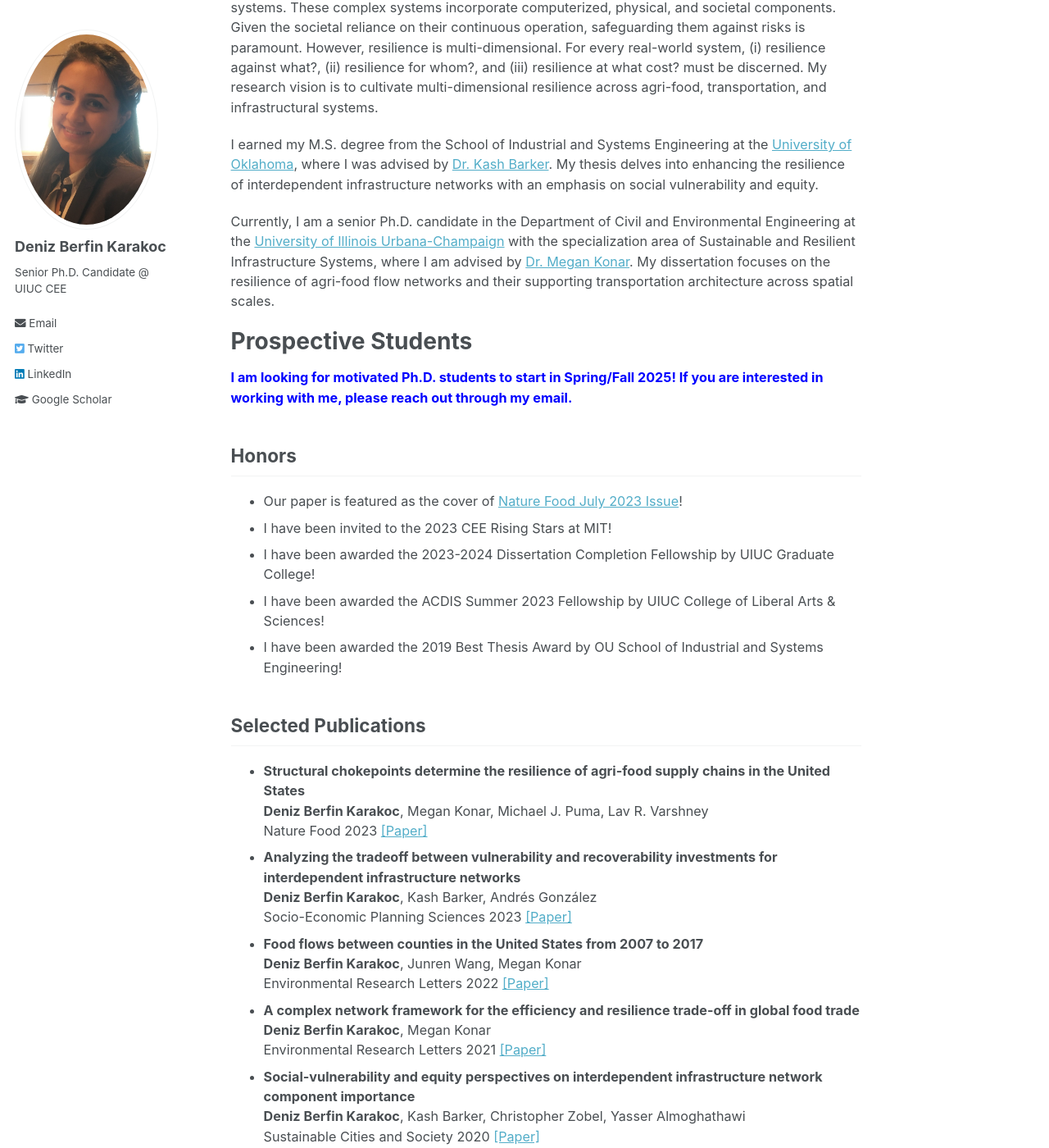
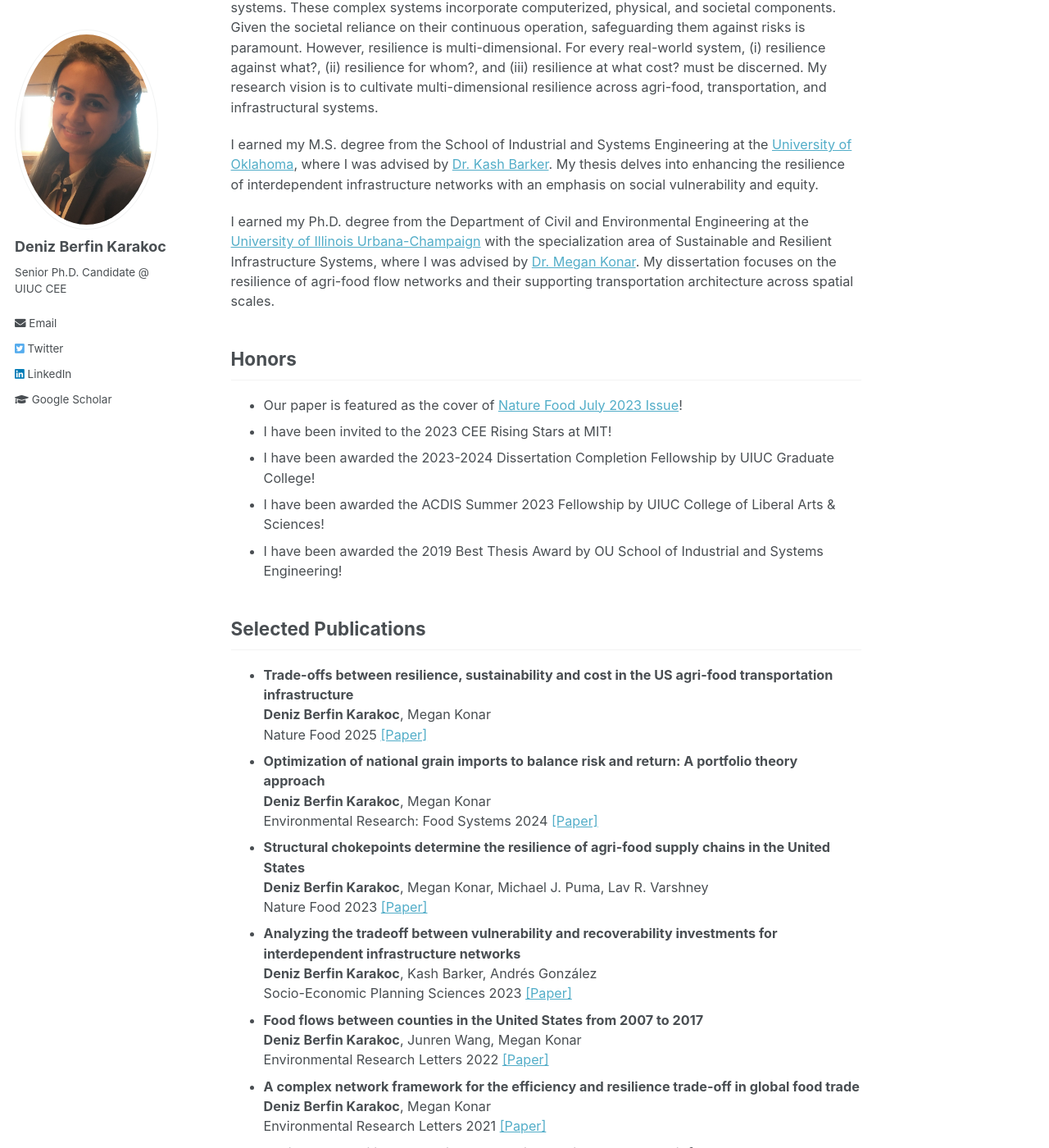
Before and after one commit to denizberfinkarakoc/denizberfinkarakoc.github.io, a Jekyll site: the page built from _pages/about.md, in a window 1280 px wide and 1400 px high, scrolled down 257 px. Shown: the whole window at 82% size. Built offline with Jekyll 4.4.1, drawn with Linux system fonts in a browser that asks for light colours; some of the changed text lies outside the part shown.

Commit message:
change about.md

```diff
--- a/_pages/about.md
+++ b/_pages/about.md
@@ -19,18 +19,14 @@
 </script>
 
 
-<p style="color:blue;"> <b> I will start as an Assistant Professor in the <a href='https://scai.engineering.asu.edu/'>School of Computing and Augmented Intelligence</a> at <a href='https://www.asu.edu/'>Arizona State University</a> in Fall 2024! </b> </p>
+<p style="color:blue;"> <b> I am an Assistant Professor in the <a href='https://scai.engineering.asu.edu/'>School of Computing and Augmented Intelligence</a> at <a href='https://www.asu.edu/'>Arizona State University</a> since Fall 2024! </b> </p>
 
 My research centers on understanding and enhancing the resilience of cyber-physical-social systems. These complex systems incorporate computerized, physical, and societal components. Given the societal reliance on their continuous operation, safeguarding them against risks is paramount. However, resilience is multi-dimensional. For every real-world system, (i) resilience against what?, (ii) resilience for whom?, and (iii) resilience at what cost? must be discerned. My research vision is to cultivate multi-dimensional resilience across agri-food, transportation, and infrastructural systems.
 
 I earned my M.S. degree from the School of Industrial and Systems Engineering at the [University of Oklahoma](https://www.ou.edu/coe/ise), where I was advised by [Dr. Kash Barker](https://www.ou.edu/systemslab/). My thesis delves into enhancing the resilience of interdependent infrastructure networks with an emphasis on social vulnerability and equity.
 
-Currently, I am a senior Ph.D. candidate in the Department of Civil and Environmental Engineering at the [University of Illinois Urbana-Champaign](https://cee.illinois.edu/) with the specialization area of Sustainable and Resilient Infrastructure Systems, where I am advised by [Dr. Megan Konar](https://mkonar.cee.illinois.edu/). My dissertation focuses on the resilience of agri-food flow networks and their supporting transportation architecture across spatial scales.
+I earned my Ph.D. degree from the Department of Civil and Environmental Engineering at the [University of Illinois Urbana-Champaign](https://cee.illinois.edu/) with the specialization area of Sustainable and Resilient Infrastructure Systems, where I was advised by [Dr. Megan Konar](https://mkonar.cee.illinois.edu/). My dissertation focuses on the resilience of agri-food flow networks and their supporting transportation architecture across spatial scales.
 
-
-Prospective Students
-============
-<p style="color:blue;"> <b> I am looking for motivated Ph.D. students to start in Spring/Fall 2025! If you are interested in working with me, please reach out through my email.</b> </p>
 
 
 <h2 id="honors">Honors</h2>
@@ -56,7 +52,16 @@
 
 <h2 id="publications">Selected Publications</h2>
 <ul>
-	<li><b>Structural chokepoints determine the resilience of agri-food supply chains in the United States</b>
+	<li><b>Trade-offs between resilience, sustainability and cost in the US agri-food transportation infrastructure</b>
+			<br/>
+			<b>Deniz Berfin Karakoc</b>, Megan Konar<br/>
+			Nature Food 2025 <a href='https://www.nature.com/articles/s43016-025-01128-9'>[Paper]</a> <br/>
+			<li><b>Optimization of national grain imports to balance risk and return: A portfolio theory approach</b>
+			<br/>
+			<b>Deniz Berfin Karakoc</b>, Megan Konar<br/>
+			Environmental Research: Food Systems 2024 <a href='https://iopscience.iop.org/article/10.1088/2976-601X/ad22d1/meta'>[Paper]</a> <br/>
+	</li>
+			<li><b>Structural chokepoints determine the resilience of agri-food supply chains in the United States</b>
 			<br/>
 			<b>Deniz Berfin Karakoc</b>, Megan Konar, Michael J. Puma, Lav R. Varshney
 			<br/>
@@ -98,68 +103,15 @@
 
 
 
-<h2 id="service">Professional Activity</h2>
-<ul>
-	<li>
-		<b>Session Chair</b>
-		<ul>
-			<li>
-				Empirical analysis for food supply chain decision-making, INFORMS Annual Meeting 2023
-			</li>
-			<li>
-				Agri-food supply chain resilience and sustainability with a focus on human impacts on forest ecosystems, AGU Fall Meeting 2023
-			</li>
-		</ul>
-	</li>
-</ul>
-<ul>
-	<li>
-		<b>Reviewer</b>
-		<ul>
-			<li>
-				Nature Food 2022, 2023
-			</li>
-			<li>
-				Journal of Industrial Ecology 2023
-			</li>
-			<li>
-				Nature Scientific Reports 2022
-			</li>
-			<li>
-				Food Policy 2022
-			</li>
-			<li>
-				Water Resources Research 2021
-			</li>
-			<li>
-				Economic System Research 2020
-			</li>
-			<li>
-				PLoS ONE 2020
-			</li>
-		</ul>
-	</li>
-</ul>
-
-
-
-
 
 <h2 id="teaching">Teaching</h2>
 <ul>
 	<li>
+		Instructor, IEE 210 Introduction to Industrial Engineering
+	</li>
+	<li>
 		Guest Lecturer, CEE 598 Globalization of Water
 	</li>
-	<li>
-		Teaching Assistant, ISE 3293/5013 Fundamentals of Engineering Statistical Analysis
-	</li>
-	<li>
-		Teaching Assistant, ISE 3293/5013 Applied Engineering Statistics
-	</li>
-	<li>
-		Teaching Assistant, ISE 4553/5553 Data-Driven Decision Making I
-	</li>
-</ul>
 
 
 
```
Also changed, not shown: 1 other file.
